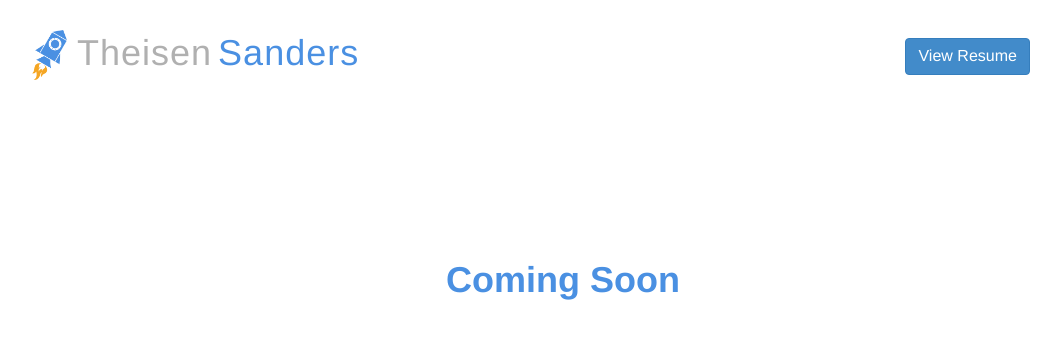
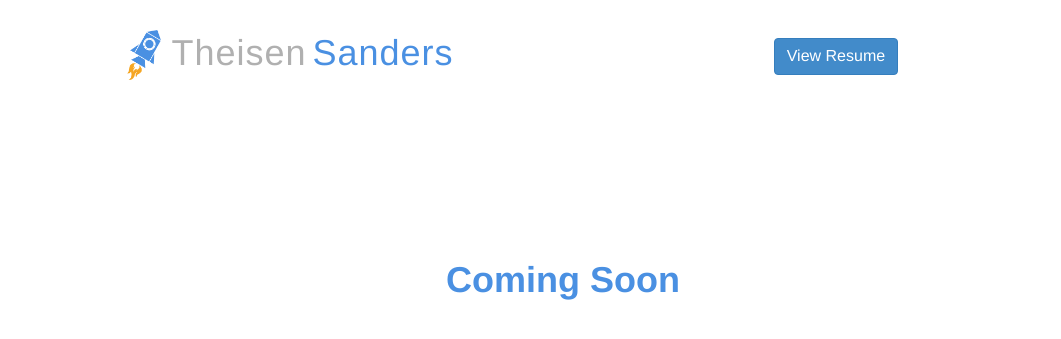
Before and after one commit to theisensanders-wf/theisensanders-wf.github.io, a Jekyll site: the page built from index.html, in a window 1280 px wide. Shown: the top 339 px of the page, without its empty margins (77-1138 px from the left). Built offline with Jekyll 4.4.1, drawn with Linux system fonts in a browser that asks for light colours; Markdown is read by kramdown in place of the engine named in the settings.

Commit message:
Slightly more responsive

```diff
--- a/_includes/header.html
+++ b/_includes/header.html
@@ -1,12 +1,12 @@
 <div class="row">
-    <div class="col-md-8 col-md-offset-1">
+    <div class="col-sm-5 col-sm-offset-1">
         <h1 class="logo">
             <img src="assets/img/rocket.png" height="50">
             <a href="/" title="Theisen Sanders">Theisen
             <span class="lastname">Sanders</span></a>
         </h1>
     </div>
-    <div class="col-md-3">
+    <div class="col-sm-5 hidden-xs">
         <a href="https://dl.dropboxusercontent.com/u/32694418/resume.pdf" target="_blank" class="btn btn-primary btn-invert">View Resume</a>
     </div>
 </div>
--- a/assets/_scss/main.scss
+++ b/assets/_scss/main.scss
@@ -4,6 +4,7 @@
 header {
     padding-top: 30px;
     padding-bottom: 30px;
+    text-align: center;
 
     .logo {
         margin: 0;
--- a/assets/css/main.css
+++ b/assets/css/main.css
@@ -12,33 +12,34 @@
 header {
   padding-top: 30px;
   padding-bottom: 30px;
+  text-align: center;
 }
-/* line 8, ../_scss/main.scss */
+/* line 9, ../_scss/main.scss */
 header .logo {
   margin: 0;
 }
-/* line 11, ../_scss/main.scss */
+/* line 12, ../_scss/main.scss */
 header .logo a {
   color: #b0b0b0;
   text-decoration: none;
   letter-spacing: 1px;
   word-spacing: -5px;
 }
-/* line 17, ../_scss/main.scss */
+/* line 18, ../_scss/main.scss */
 header .logo a .lastname {
   color: #4A90E2;
 }
-/* line 21, ../_scss/main.scss */
+/* line 22, ../_scss/main.scss */
 header .logo a:hover {
   text-decoration: none;
 }
-/* line 27, ../_scss/main.scss */
+/* line 28, ../_scss/main.scss */
 header .btn {
   margin-top: 8px;
   font-size: 16px;
 }
 
-/* line 34, ../_scss/main.scss */
+/* line 35, ../_scss/main.scss */
 .message {
   margin-top: 200px;
   text-align: center;
```
